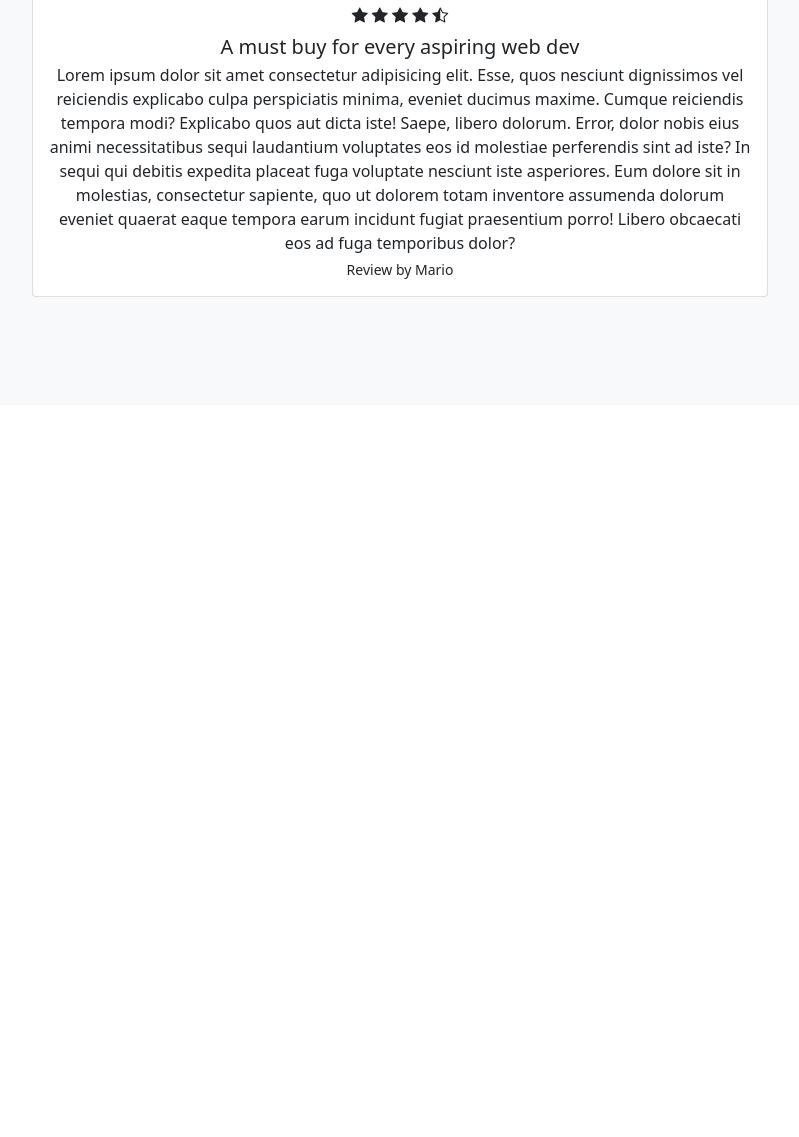
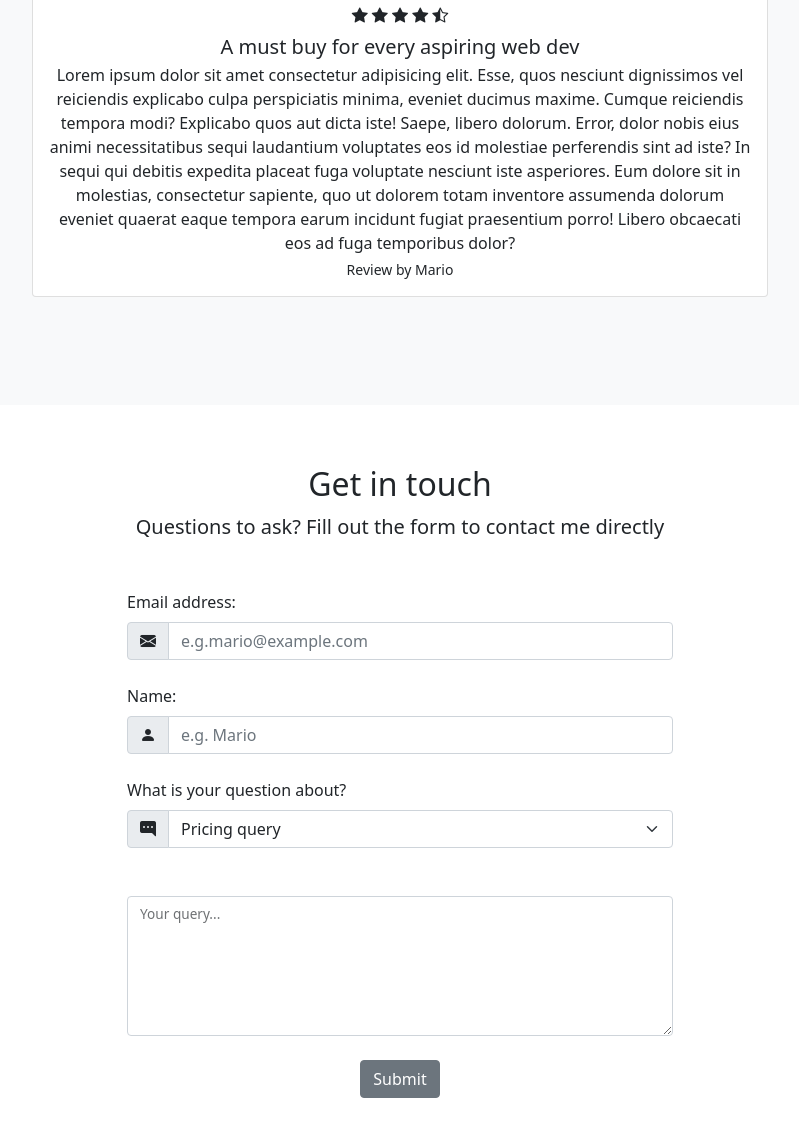
Before and after one commit to slava9744/bootsstrapNinja, a plain HTML site: page grid.html in a window 1280 px wide. Shown: the part 3319-4456 px from the top of the page, without its empty margins (240-1039 px from the left). Before the commit the page ends 3724 px from the top, so only its background shows below. Drawn offline with nearby package versions, Linux system fonts and the light colour scheme.

Commit message:
Add files via upload

```diff
--- a/grid.html
+++ b/grid.html
@@ -326,11 +326,58 @@ Ipsum nulla numquam a rem, dolor esse dignissimos porro minima quo debitis illo
   </div>
 </div>
 </section>
+       <!-- contact form -->
+  <!--form-control,form-labe,form-select,input group-text-->
+  <section id="contact">
+    <div class="container-lg">
+      <div class="text-center">
+        <h2>Get in  touch</h2>
+        <p class="lead">Questions to ask? Fill out the form to contact me directly</p>
+      </div>
+      <div class="row justify-content-center my-5">
+        <div class="col-lg-6">
+          <form >
+            <label for="email" class="form-label">Email address:</label>
+            <div class="mb-4 input-group">
+              <span class="input-group-text">
+                <i class="bi bi-envelope-fill"></i>
+              </span>
+              <input type="email" class="form-control" id="email" placeholder="e.g.mario@example.com">
 
+            </div>
+            <label for="name" class="form-label">Name:</label>
+            <div class="input-group mb-4">
+              <span class="input-group-text">
+                <i class="bi bi-person-fill"></i>
+              </span>
+              <input type="text"class="form-control" id="name" placeholder="e.g. Mario">
 
+            </div>
 
+            <label for="subject" class="form-label">What is your question about?</label>
+            <div class="input-group mb-4">
+              <span class="input-group-text">
+                <i class=" bi bi-chat-right-dots-fill"></i>
+              </span>
+              <select class="form-select" id="subject">
+                <option value="pricing" selected>Pricing query</option>
+                <option value="content">Content query</option>
+                <option value="other">Other query</option>
+              </select>
+            </div>
 
-  <!-- contact form -->
+          <div class="form-floating mb-4 mt-5">
+            <textarea  id="query" class="form-control" style="height: 140px"></textarea>
+            <label for="query">Your query...</label>
+          </div>
+         <div class="mb-4 text-center">
+           <button type="submit" class="btn btn-secondary">Submit</button>
+         </div>
+          </form>
+        </div>
+      </div>
+    </div>
+  </section>
 
 
   <!-- get updates / modal trigger -->
```
